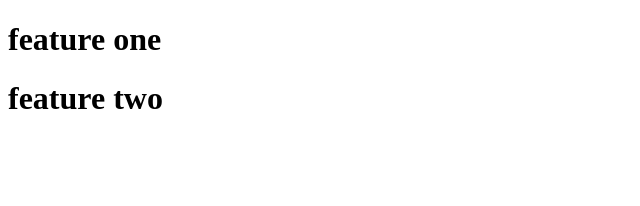
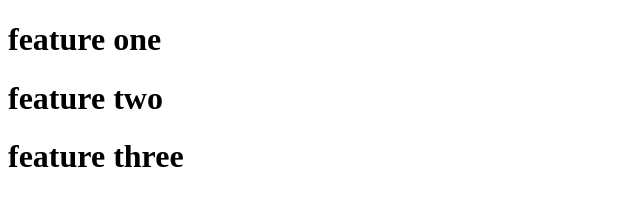
Before and after one commit to reo127/test, a plain HTML site: page index.html in a window 1280 px wide. Shown: the whole page, without its empty margins (0-640 px from the left). Drawn offline with Linux system fonts and the light colour scheme.

Commit message:
feature three added

```diff
--- a/index.html
+++ b/index.html
@@ -8,5 +8,6 @@
 <body>
     <h1>feature one</h1>
     <h1>feature two</h1>
+    <h1>feature three</h1>
 </body>
 </html>
```
